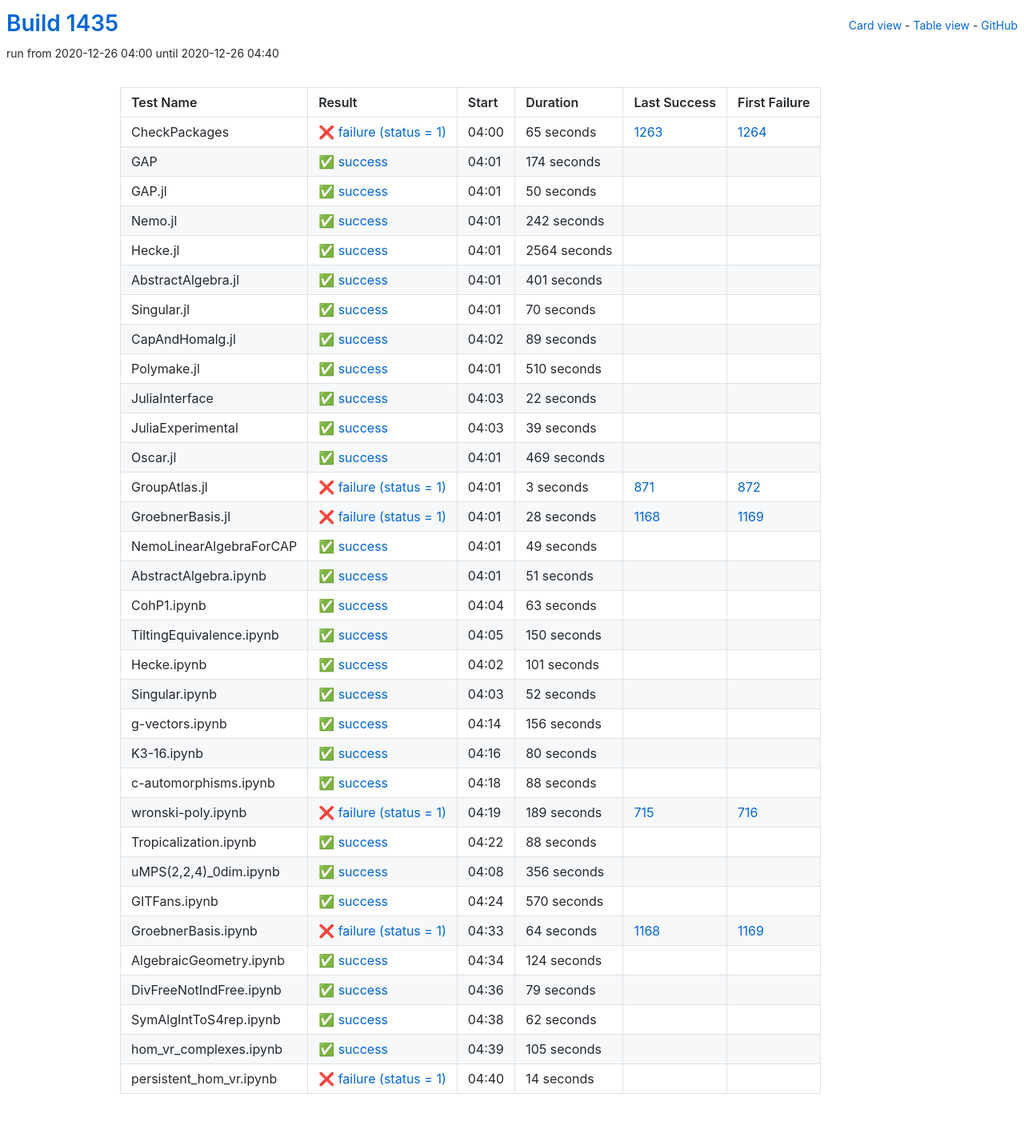
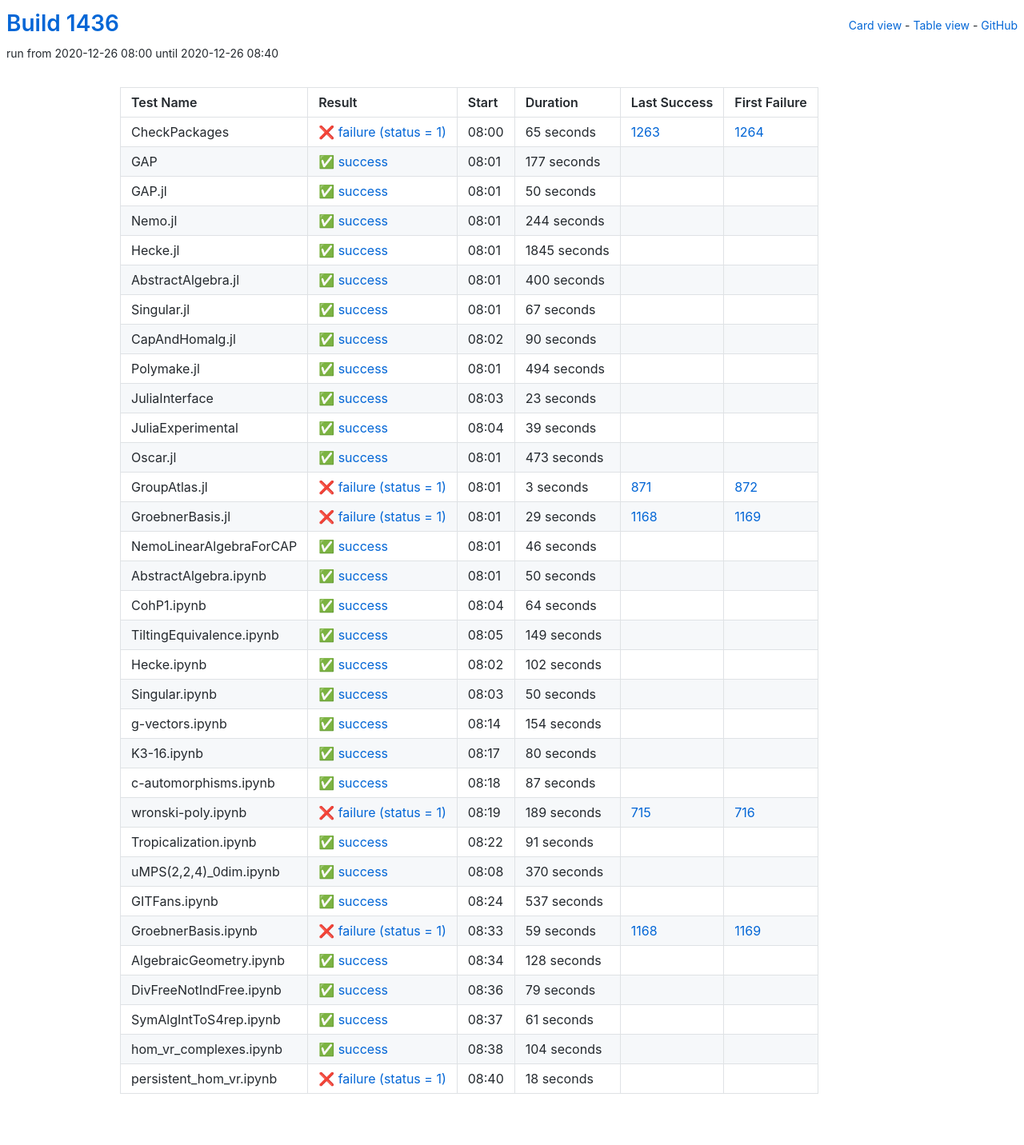
Before and after one commit to oscar-system/oscar-ci-status-stable, a Jekyll site: the page built from table.html, in a window 1280 px wide. Shown: the whole page at 80% size. Built offline with Jekyll 4.4.1, drawn with Linux system fonts in a browser that asks for light colours.

Commit message:
Build #1436

```diff
--- a/_data/ci.yml
+++ b/_data/ci.yml
@@ -1,6 +1,6 @@
 ---
-build: 1435
-build_url: https://oscarci.mathematik.uni-kl.de/job/oscar-stable/1435/
+build: 1436
+build_url: https://oscarci.mathematik.uni-kl.de/job/oscar-stable/1436/
 job: oscar-stable
 organization: oscar-system
 repo: oscar-ci-status-stable
@@ -8,8 +8,8 @@ repourl: https://github.com/oscar-system/oscar-ci-status-stable
 tests:
 - name: CheckPackages
   id: checkpackages
-  log: https://oscarci.mathematik.uni-kl.de/job/oscar-stable/1435/artifact/logs/build-1435/CheckPackages.log
-  start: 2020-12-26 04:00
+  log: https://oscarci.mathematik.uni-kl.de/job/oscar-stable/1436/artifact/logs/build-1436/CheckPackages.log
+  start: 2020-12-26 08:00
   success: false
   exitcode: 1
   status: failure
@@ -20,20 +20,20 @@ tests:
   first_failure_url: https://oscarci.mathematik.uni-kl.de/job/oscar-stable/1264/
 - name: GAP
   id: gap
-  log: https://oscarci.mathematik.uni-kl.de/job/oscar-stable/1435/artifact/logs/build-1435/GAP.log
-  start: 2020-12-26 04:01
+  log: https://oscarci.mathematik.uni-kl.de/job/oscar-stable/1436/artifact/logs/build-1436/GAP.log
+  start: 2020-12-26 08:01
   success: true
   exitcode: 0
   status: success
-  duration: 174
+  duration: 177
   last_success: false
   last_success_url:
   first_failure: false
   first_failure_url:
 - name: GAP.jl
   id: gap-jl
-  log: https://oscarci.mathematik.uni-kl.de/job/oscar-stable/1435/artifact/logs/build-1435/GAP.jl.log
-  start: 2020-12-26 04:01
+  log: https://oscarci.mathematik.uni-kl.de/job/oscar-stable/1436/artifact/logs/build-1436/GAP.jl.log
+  start: 2020-12-26 08:01
   success: true
   exitcode: 0
   status: success
@@ -44,92 +44,92 @@ tests:
   first_failure_url:
 - name: Nemo.jl
   id: nemo-jl
-  log: https://oscarci.mathematik.uni-kl.de/job/oscar-stable/1435/artifact/logs/build-1435/Nemo.jl.log
-  start: 2020-12-26 04:01
+  log: https://oscarci.mathematik.uni-kl.de/job/oscar-stable/1436/artifact/logs/build-1436/Nemo.jl.log
+  start: 2020-12-26 08:01
   success: true
   exitcode: 0
   status: success
-  duration: 242
+  duration: 244
   last_success: false
   last_success_url:
   first_failure: false
   first_failure_url:
 - name: Hecke.jl
   id: hecke-jl
-  log: https://oscarci.mathematik.uni-kl.de/job/oscar-stable/1435/artifact/logs/build-1435/Hecke.jl.log
-  start: 2020-12-26 04:01
+  log: https://oscarci.mathematik.uni-kl.de/job/oscar-stable/1436/artifact/logs/build-1436/Hecke.jl.log
+  start: 2020-12-26 08:01
   success: true
   exitcode: 0
   status: success
-  duration: 2564
+  duration: 1845
   last_success: false
   last_success_url:
   first_failure: false
   first_failure_url:
 - name: AbstractAlgebra.jl
   id: abstractalgebra-jl
-  log: https://oscarci.mathematik.uni-kl.de/job/oscar-stable/1435/artifact/logs/build-1435/AbstractAlgebra.jl.log
-  start: 2020-12-26 04:01
+  log: https://oscarci.mathematik.uni-kl.de/job/oscar-stable/1436/artifact/logs/build-1436/AbstractAlgebra.jl.log
+  start: 2020-12-26 08:01
   success: true
   exitcode: 0
   status: success
-  duration: 401
+  duration: 400
   last_success: false
   last_success_url:
   first_failure: false
   first_failure_url:
 - name: Singular.jl
   id: singular-jl
-  log: https://oscarci.mathematik.uni-kl.de/job/oscar-stable/1435/artifact/logs/build-1435/Singular.jl.log
-  start: 2020-12-26 04:01
+  log: https://oscarci.mathematik.uni-kl.de/job/oscar-stable/1436/artifact/logs/build-1436/Singular.jl.log
+  start: 2020-12-26 08:01
   success: true
   exitcode: 0
   status: success
-  duration: 70
+  duration: 67
   last_success: false
   last_success_url:
   first_failure: false
   first_failure_url:
 - name: CapAndHomalg.jl
   id: capandhomalg-jl
-  log: https://oscarci.mathematik.uni-kl.de/job/oscar-stable/1435/artifact/logs/build-1435/CapAndHomalg.jl.log
-  start: 2020-12-26 04:02
+  log: https://oscarci.mathematik.uni-kl.de/job/oscar-stable/1436/artifact/logs/build-1436/CapAndHomalg.jl.log
+  start: 2020-12-26 08:02
   success: true
   exitcode: 0
   status: success
-  duration: 89
+  duration: 90
   last_success: false
   last_success_url:
   first_failure: false
   first_failure_url:
 - name: Polymake.jl
   id: polymake-jl
-  log: https://oscarci.mathematik.uni-kl.de/job/oscar-stable/1435/artifact/logs/build-1435/Polymake.jl.log
-  start: 2020-12-26 04:01
+  log: https://oscarci.mathematik.uni-kl.de/job/oscar-stable/1436/artifact/logs/build-1436/Polymake.jl.log
+  start: 2020-12-26 08:01
   success: true
   exitcode: 0
   status: success
-  duration: 510
+  duration: 494
   last_success: false
   last_success_url:
   first_failure: false
   first_failure_url:
 - name: JuliaInterface
   id: juliainterface
-  log: https://oscarci.mathematik.uni-kl.de/job/oscar-stable/1435/artifact/logs/build-1435/JuliaInterface.log
-  start: 2020-12-26 04:03
+  log: https://oscarci.mathematik.uni-kl.de/job/oscar-stable/1436/artifact/logs/build-1436/JuliaInterface.log
+  start: 2020-12-26 08:03
   success: true
   exitcode: 0
   status: success
-  duration: 22
+  duration: 23
   last_success: false
   last_success_url:
   first_failure: false
   first_failure_url:
 - name: JuliaExperimental
   id: juliaexperimental
-  log: https://oscarci.mathematik.uni-kl.de/job/oscar-stable/1435/artifact/logs/build-1435/JuliaExperimental.log
-  start: 2020-12-26 04:03
+  log: https://oscarci.mathematik.uni-kl.de/job/oscar-stable/1436/artifact/logs/build-1436/JuliaExperimental.log
+  start: 2020-12-26 08:04
   success: true
   exitcode: 0
   status: success
@@ -140,20 +140,20 @@ tests:
   first_failure_url:
 - name: Oscar.jl
   id: oscar-jl
-  log: https://oscarci.mathematik.uni-kl.de/job/oscar-stable/1435/artifact/logs/build-1435/Oscar.jl.log
-  start: 2020-12-26 04:01
+  log: https://oscarci.mathematik.uni-kl.de/job/oscar-stable/1436/artifact/logs/build-1436/Oscar.jl.log
+  start: 2020-12-26 08:01
   success: true
   exitcode: 0
   status: success
-  duration: 469
+  duration: 473
   last_success: false
   last_success_url:
   first_failure: false
   first_failure_url:
 - name: GroupAtlas.jl
   id: groupatlas-jl
-  log: https://oscarci.mathematik.uni-kl.de/job/oscar-stable/1435/artifact/logs/build-1435/GroupAtlas.jl.log
-  start: 2020-12-26 04:01
+  log: https://oscarci.mathematik.uni-kl.de/job/oscar-stable/1436/artifact/logs/build-1436/GroupAtlas.jl.log
+  start: 2020-12-26 08:01
   success: false
   exitcode: 1
   status: failure
@@ -164,104 +164,104 @@ tests:
   first_failure_url: https://oscarci.mathematik.uni-kl.de/job/oscar-stable/872/
 - name: GroebnerBasis.jl
   id: groebnerbasis-jl
-  log: https://oscarci.mathematik.uni-kl.de/job/oscar-stable/1435/artifact/logs/build-1435/GroebnerBasis.jl.log
-  start: 2020-12-26 04:01
+  log: https://oscarci.mathematik.uni-kl.de/job/oscar-stable/1436/artifact/logs/build-1436/GroebnerBasis.jl.log
+  start: 2020-12-26 08:01
   success: false
   exitcode: 1
   status: failure
-  duration: 28
+  duration: 29
   last_success: 1168
   last_success_url: https://oscarci.mathematik.uni-kl.de/job/oscar-stable/1168/
   first_failure: 1169
   first_failure_url: https://oscarci.mathematik.uni-kl.de/job/oscar-stable/1169/
 - name: NemoLinearAlgebraForCAP
   id: nemolinearalgebraforcap
-  log: https://oscarci.mathematik.uni-kl.de/job/oscar-stable/1435/artifact/logs/build-1435/NemoLinearAlgebraForCAP.log
-  start: 2020-12-26 04:01
+  log: https://oscarci.mathematik.uni-kl.de/job/oscar-stable/1436/artifact/logs/build-1436/NemoLinearAlgebraForCAP.log
+  start: 2020-12-26 08:01
   success: true
   exitcode: 0
   status: success
-  duration: 49
+  duration: 46
   last_success: false
   last_success_url:
   first_failure: false
   first_failure_url:
 - name: AbstractAlgebra.ipynb
   id: abstractalgebra-ipynb
-  log: https://oscarci.mathematik.uni-kl.de/job/oscar-stable/1435/artifact/logs/build-1435/AbstractAlgebra.ipynb.log
-  start: 2020-12-26 04:01
+  log: https://oscarci.mathematik.uni-kl.de/job/oscar-stable/1436/artifact/logs/build-1436/AbstractAlgebra.ipynb.log
+  start: 2020-12-26 08:01
   success: true
   exitcode: 0
   status: success
-  duration: 51
+  duration: 50
   last_success: false
   last_success_url:
   first_failure: false
   first_failure_url:
 - name: CohP1.ipynb
   id: cohp1-ipynb
-  log: https://oscarci.mathematik.uni-kl.de/job/oscar-stable/1435/artifact/logs/build-1435/CohP1.ipynb.log
-  start: 2020-12-26 04:04
+  log: https://oscarci.mathematik.uni-kl.de/job/oscar-stable/1436/artifact/logs/build-1436/CohP1.ipynb.log
+  start: 2020-12-26 08:04
   success: true
   exitcode: 0
   status: success
-  duration: 63
+  duration: 64
   last_success: false
   last_success_url:
   first_failure: false
   first_failure_url:
 - name: TiltingEquivalence.ipynb
   id: tiltingequivalence-ipynb
-  log: https://oscarci.mathematik.uni-kl.de/job/oscar-stable/1435/artifact/logs/build-1435/TiltingEquivalence.ipynb.log
-  start: 2020-12-26 04:05
+  log: https://oscarci.mathematik.uni-kl.de/job/oscar-stable/1436/artifact/logs/build-1436/TiltingEquivalence.ipynb.log
+  start: 2020-12-26 08:05
   success: true
   exitcode: 0
   status: success
-  duration: 150
+  duration: 149
   last_success: false
   last_success_url:
   first_failure: false
   first_failure_url:
 - name: Hecke.ipynb
   id: hecke-ipynb
-  log: https://oscarci.mathematik.uni-kl.de/job/oscar-stable/1435/artifact/logs/build-1435/Hecke.ipynb.log
-  start: 2020-12-26 04:02
+  log: https://oscarci.mathematik.uni-kl.de/job/oscar-stable/1436/artifact/logs/build-1436/Hecke.ipynb.log
+  start: 2020-12-26 08:02
   success: true
   exitcode: 0
   status: success
-  duration: 101
+  duration: 102
   last_success: false
   last_success_url:
   first_failure: false
   first_failure_url:
 - name: Singular.ipynb
   id: singular-ipynb
-  log: https://oscarci.mathematik.uni-kl.de/job/oscar-stable/1435/artifact/logs/build-1435/Singular.ipynb.log
-  start: 2020-12-26 04:03
+  log: https://oscarci.mathematik.uni-kl.de/job/oscar-stable/1436/artifact/logs/build-1436/Singular.ipynb.log
+  start: 2020-12-26 08:03
   success: true
   exitcode: 0
   status: success
-  duration: 52
+  duration: 50
   last_success: false
   last_success_url:
   first_failure: false
   first_failure_url:
 - name: g-vectors.ipynb
   id: g-vectors-ipynb
-  log: https://oscarci.mathematik.uni-kl.de/job/oscar-stable/1435/artifact/logs/build-1435/g-vectors.ipynb.log
-  start: 2020-12-26 04:14
+  log: https://oscarci.mathematik.uni-kl.de/job/oscar-stable/1436/artifact/logs/build-1436/g-vectors.ipynb.log
+  start: 2020-12-26 08:14
   success: true
   exitcode: 0
   status: success
-  duration: 156
+  duration: 154
   last_success: false
   last_success_url:
   first_failure: false
   first_failure_url:
 - name: K3-16.ipynb
   id: k3-16-ipynb
-  log: https://oscarci.mathematik.uni-kl.de/job/oscar-stable/1435/artifact/logs/build-1435/K3-16.ipynb.log
-  start: 2020-12-26 04:16
+  log: https://oscarci.mathematik.uni-kl.de/job/oscar-stable/1436/artifact/logs/build-1436/K3-16.ipynb.log
+  start: 2020-12-26 08:17
   success: true
   exitcode: 0
   status: success
@@ -272,20 +272,20 @@ tests:
   first_failure_url:
 - name: c-automorphisms.ipynb
   id: c-automorphisms-ipynb
-  log: https://oscarci.mathematik.uni-kl.de/job/oscar-stable/1435/artifact/logs/build-1435/c-automorphisms.ipynb.log
-  start: 2020-12-26 04:18
+  log: https://oscarci.mathematik.uni-kl.de/job/oscar-stable/1436/artifact/logs/build-1436/c-automorphisms.ipynb.log
+  start: 2020-12-26 08:18
   success: true
   exitcode: 0
   status: success
-  duration: 88
+  duration: 87
   last_success: false
   last_success_url:
   first_failure: false
   first_failure_url:
 - name: wronski-poly.ipynb
   id: wronski-poly-ipynb
-  log: https://oscarci.mathematik.uni-kl.de/job/oscar-stable/1435/artifact/logs/build-1435/wronski-poly.ipynb.log
-  start: 2020-12-26 04:19
+  log: https://oscarci.mathematik.uni-kl.de/job/oscar-stable/1436/artifact/logs/build-1436/wronski-poly.ipynb.log
+  start: 2020-12-26 08:19
   success: false
   exitcode: 1
   status: failure
@@ -296,68 +296,68 @@ tests:
   first_failure_url: https://oscarci.mathematik.uni-kl.de/job/oscar-stable/716/
 - name: Tropicalization.ipynb
   id: tropicalization-ipynb
-  log: https://oscarci.mathematik.uni-kl.de/job/oscar-stable/1435/artifact/logs/build-1435/Tropicalization.ipynb.log
-  start: 2020-12-26 04:22
+  log: https://oscarci.mathematik.uni-kl.de/job/oscar-stable/1436/artifact/logs/build-1436/Tropicalization.ipynb.log
+  start: 2020-12-26 08:22
   success: true
   exitcode: 0
   status: success
-  duration: 88
+  duration: 91
   last_success: false
   last_success_url:
   first_failure: false
   first_failure_url:
 - name: uMPS(2,2,4)_0dim.ipynb
   id: umps-2-2-4-0dim-ipynb
-  log: https://oscarci.mathematik.uni-kl.de/job/oscar-stable/1435/artifact/logs/build-1435/uMPS-2-2-4-_0dim.ipynb.log
-  start: 2020-12-26 04:08
+  log: https://oscarci.mathematik.uni-kl.de/job/oscar-stable/1436/artifact/logs/build-1436/uMPS-2-2-4-_0dim.ipynb.log
+  start: 2020-12-26 08:08
   success: true
   exitcode: 0
   status: success
-  duration: 356
+  duration: 370
   last_success: false
   last_success_url:
   first_failure: false
   first_failure_url:
 - name: GITFans.ipynb
   id: gitfans-ipynb
-  log: https://oscarci.mathematik.uni-kl.de/job/oscar-stable/1435/artifact/logs/build-1435/GITFans.ipynb.log
-  start: 2020-12-26 04:24
+  log: https://oscarci.mathematik.uni-kl.de/job/oscar-stable/1436/artifact/logs/build-1436/GITFans.ipynb.log
+  start: 2020-12-26 08:24
   success: true
   exitcode: 0
   status: success
-  duration: 570
+  duration: 537
   last_success: false
   last_success_url:
   first_failure: false
   first_failure_url:
 - name: GroebnerBasis.ipynb
   id: groebnerbasis-ipynb
-  log: https://oscarci.mathematik.uni-kl.de/job/oscar-stable/1435/artifact/logs/build-1435/GroebnerBasis.ipynb.log
-  start: 2020-12-26 04:33
+  log: https://oscarci.mathematik.uni-kl.de/job/oscar-stable/1436/artifact/logs/build-1436/GroebnerBasis.ipynb.log
+  start: 2020-12-26 08:33
   success: false
   exitcode: 1
   status: failure
-  duration: 64
+  duration: 59
   last_success: 1168
   last_success_url: https://oscarci.mathematik.uni-kl.de/job/oscar-stable/1168/
   first_failure: 1169
   first_failure_url: https://oscarci.mathematik.uni-kl.de/job/oscar-stable/1169/
 - name: AlgebraicGeometry.ipynb
   id: algebraicgeometry-ipynb
-  log: https://oscarci.mathematik.uni-kl.de/job/oscar-stable/1435/artifact/logs/build-1435/AlgebraicGeometry.ipynb.log
-  start: 2020-12-26 04:34
+  log: https://oscarci.mathematik.uni-kl.de/job/oscar-stable/1436/artifact/logs/build-1436/AlgebraicGeometry.ipynb.log
+  start: 2020-12-26 08:34
   success: true
   exitcode: 0
   status: success
-  duration: 124
+  duration: 128
   last_success: false
   last_success_url:
   first_failure: false
   first_failure_url:
 - name: DivFreeNotIndFree.ipynb
   id: divfreenotindfree-ipynb
-  log: https://oscarci.mathematik.uni-kl.de/job/oscar-stable/1435/artifact/logs/build-1435/DivFreeNotIndFree.ipynb.log
-  start: 2020-12-26 04:36
+  log: https://oscarci.mathematik.uni-kl.de/job/oscar-stable/1436/artifact/logs/build-1436/DivFreeNotIndFree.ipynb.log
+  start: 2020-12-26 08:36
   success: true
   exitcode: 0
   status: success
@@ -368,36 +368,36 @@ tests:
   first_failure_url:
 - name: SymAlgIntToS4rep.ipynb
   id: symalginttos4rep-ipynb
-  log: https://oscarci.mathematik.uni-kl.de/job/oscar-stable/1435/artifact/logs/build-1435/SymAlgIntToS4rep.ipynb.log
-  start: 2020-12-26 04:38
+  log: https://oscarci.mathematik.uni-kl.de/job/oscar-stable/1436/artifact/logs/build-1436/SymAlgIntToS4rep.ipynb.log
+  start: 2020-12-26 08:37
   success: true
   exitcode: 0
   status: success
-  duration: 62
+  duration: 61
   last_success: false
   last_success_url:
   first_failure: false
   first_failure_url:
 - name: hom_vr_complexes.ipynb
   id: hom-vr-complexes-ipynb
-  log: https://oscarci.mathematik.uni-kl.de/job/oscar-stable/1435/artifact/logs/build-1435/hom_vr_complexes.ipynb.log
-  start: 2020-12-26 04:39
+  log: https://oscarci.mathematik.uni-kl.de/job/oscar-stable/1436/artifact/logs/build-1436/hom_vr_complexes.ipynb.log
+  start: 2020-12-26 08:38
   success: true
   exitcode: 0
   status: success
-  duration: 105
+  duration: 104
   last_success: false
   last_success_url:
   first_failure: false
   first_failure_url:
 - name: persistent_hom_vr.ipynb
   id: persistent-hom-vr-ipynb
-  log: https://oscarci.mathematik.uni-kl.de/job/oscar-stable/1435/artifact/logs/build-1435/persistent_hom_vr.ipynb.log
-  start: 2020-12-26 04:40
+  log: https://oscarci.mathematik.uni-kl.de/job/oscar-stable/1436/artifact/logs/build-1436/persistent_hom_vr.ipynb.log
+  start: 2020-12-26 08:40
   success: false
   exitcode: 1
   status: failure
-  duration: 14
+  duration: 18
   last_success: false
   last_success_url:
   first_failure: false
```
Also changed, not shown: README.md.
